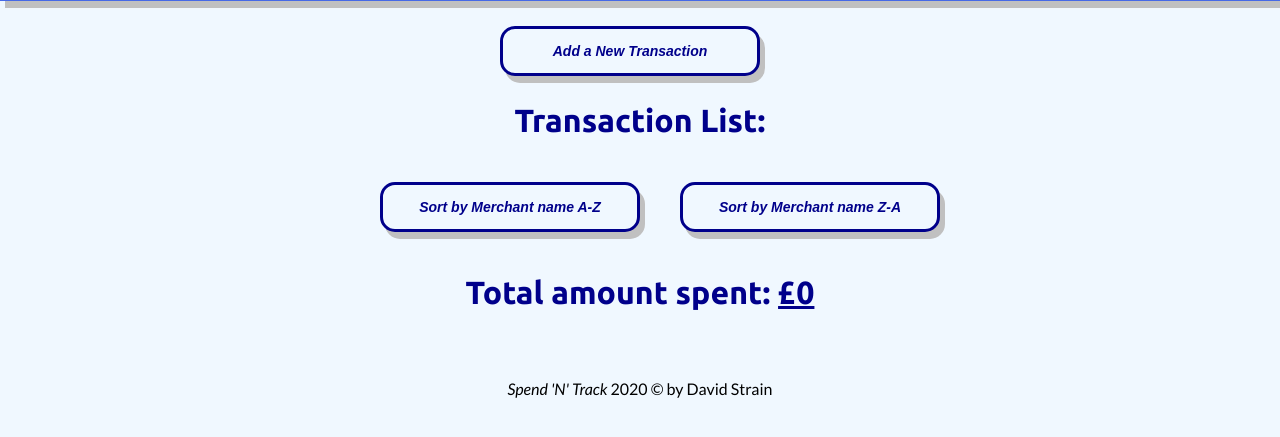
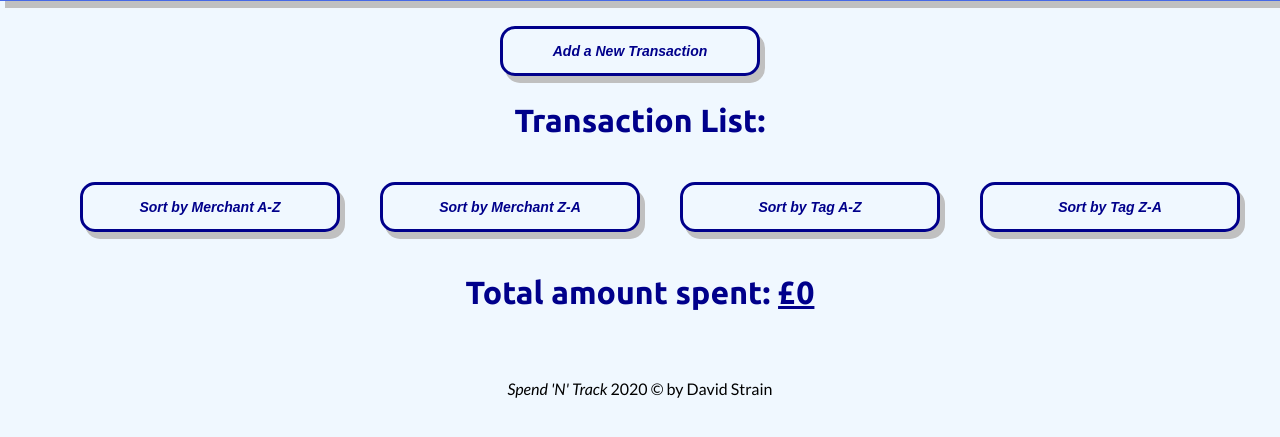
Before and after one commit to Strd79/Spending_Tracker_App, a Flask app: page /transactions in a window 1280 px wide. Shown: the part 177-614 px from the top of the page. Run offline with Flask 2, Linux system fonts and the light colour scheme; data that the repository does not hold is empty; some libraries are stand-ins or nearby versions.

Commit message:
Completed sort by functions for merchants and tags both A-Z and Z-A

```diff
--- a/controllers/transactions_controller.py
+++ b/controllers/transactions_controller.py
@@ -15,15 +15,27 @@ def transactions():
     total_amounts = transaction_repository.amounts_total()
     return render_template("transactions/index.html", transactions = transactions, total_amounts = total_amounts)
 
-@transactions_blueprint.route("/transactions/merchants_a2z")
+@transactions_blueprint.route("/transactions/merchant_a2z")
 def transactions_sorted_by_merchant_a2z():
     transactions = transaction_repository.sort_all_by_merchant_a2z()
     total_amounts = transaction_repository.amounts_total()
     return render_template("transactions/index.html", transactions = transactions, total_amounts = total_amounts)
 
-@transactions_blueprint.route("/transactions/merchants_z2a")
+@transactions_blueprint.route("/transactions/merchant_z2a")
 def transactions_sorted_by_merchant_z2a():
     transactions = transaction_repository.sort_all_by_merchant_z2a()
+    total_amounts = transaction_repository.amounts_total()
+    return render_template("transactions/index.html", transactions = transactions, total_amounts = total_amounts)
+
+@transactions_blueprint.route("/transactions/tag_a2z")
+def transactions_sorted_by_tag_a2z():
+    transactions = transaction_repository.sort_all_by_tag_a2z()
+    total_amounts = transaction_repository.amounts_total()
+    return render_template("transactions/index.html", transactions = transactions, total_amounts = total_amounts)
+
+@transactions_blueprint.route("/transactions/tag_z2a")
+def transactions_sorted_by_tag_z2a():
+    transactions = transaction_repository.sort_all_by_tag_z2a()
     total_amounts = transaction_repository.amounts_total()
     return render_template("transactions/index.html", transactions = transactions, total_amounts = total_amounts)
 
--- a/repositories/transaction_repository.py
+++ b/repositories/transaction_repository.py
@@ -81,3 +81,25 @@ def sort_all_by_merchant_z2a():
         transaction = Transaction(merchant, row["date"], row["amount"], tag, row["id"])
         transactions.append(transaction)
     return transactions
+
+def sort_all_by_tag_a2z():
+    transactions = []
+    sql = "select t.* from transactions as t join tags as tg on tg.id = t.tag_id order by tg.name ASC"
+    results = run_sql(sql)
+    for row in results:
+        merchant = merchant_repository.select(row["merchant_id"])
+        tag = tag_repository.select(row["tag_id"])
+        transaction = Transaction(merchant, row["date"], row["amount"], tag, row["id"])
+        transactions.append(transaction)
+    return transactions
+
+def sort_all_by_tag_z2a():
+    transactions = []
+    sql = "select t.* from transactions as t join tags as tg on tg.id = t.tag_id order by tg.name DESC"
+    results = run_sql(sql)
+    for row in results:
+        merchant = merchant_repository.select(row["merchant_id"])
+        tag = tag_repository.select(row["tag_id"])
+        transaction = Transaction(merchant, row["date"], row["amount"], tag, row["id"])
+        transactions.append(transaction)
+    return transactions
--- a/templates/transactions/index.html
+++ b/templates/transactions/index.html
@@ -7,8 +7,10 @@
             <h2>Transaction List:</h2>
             <nav>
                 <ul>
-                    <li><a href="/transactions/merchants_a2z"><button>Sort by Merchant name A-Z</button></a></li>
-                    <li><a href="/transactions/merchants_z2a"><button>Sort by Merchant name Z-A</button></a></li>
+                    <li><a href="/transactions/merchant_a2z"><button>Sort by Merchant A-Z</button></a></li>
+                    <li><a href="/transactions/merchant_z2a"><button>Sort by Merchant Z-A</button></a></li>
+                    <li><a href="/transactions/tag_a2z"><button>Sort by Tag A-Z</button></a></li>
+                    <li><a href="/transactions/tag_z2a"><button>Sort by Tag Z-A</button></a></li>
                 </ul>
             </nav>
         </header>
```
